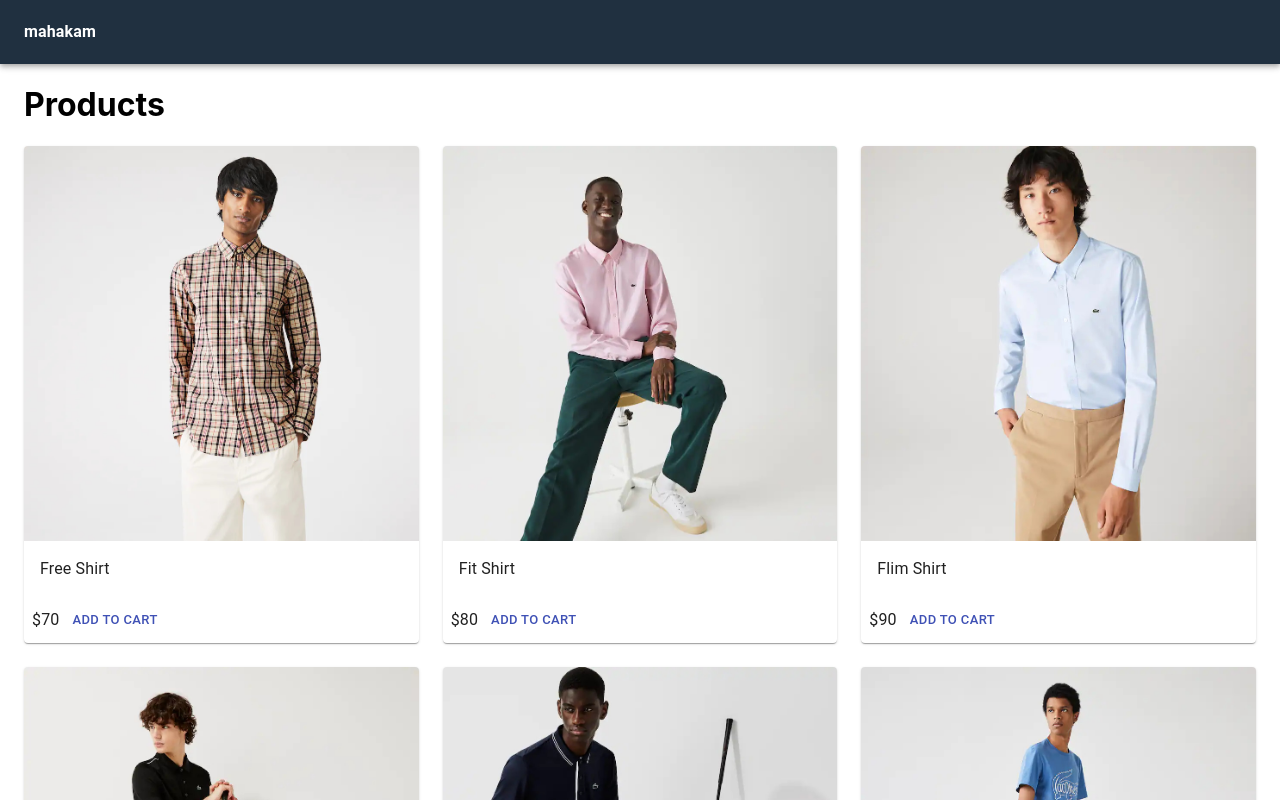
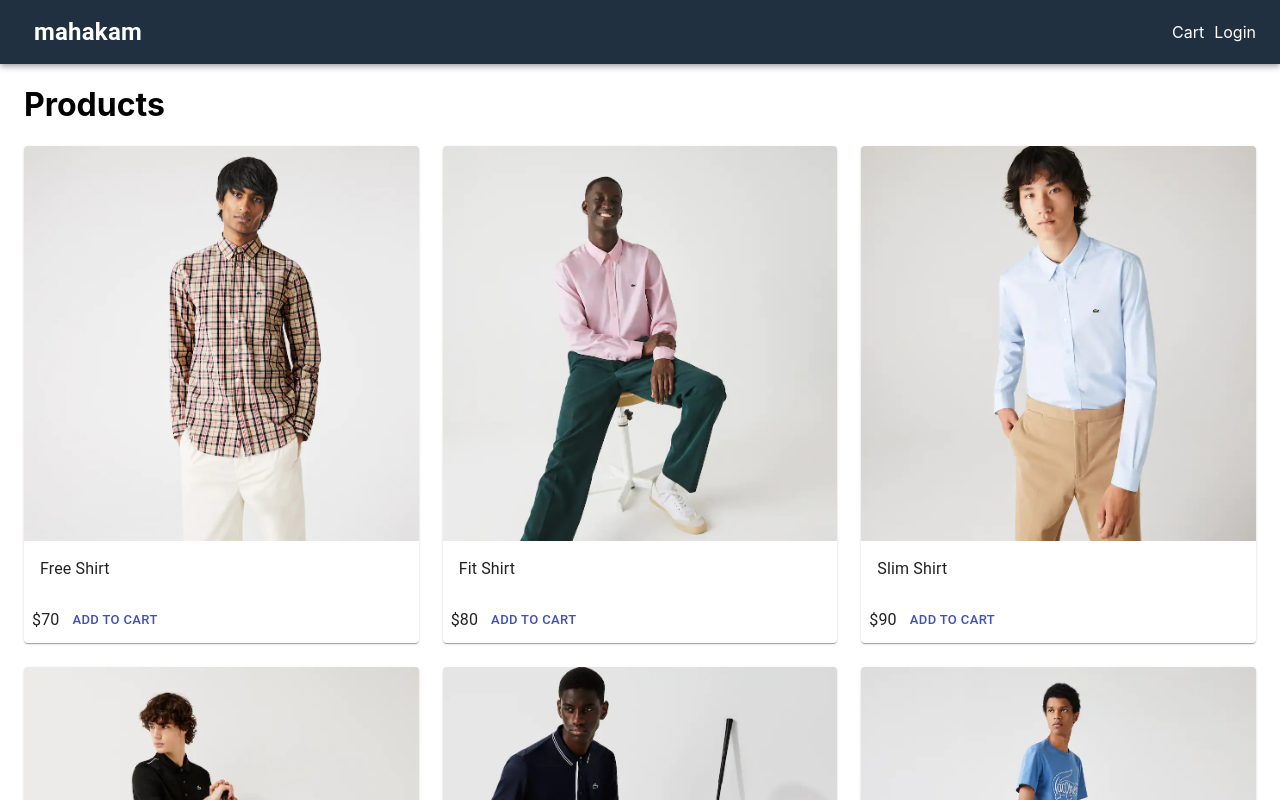
Before and after one commit to muhammadalgap/next-mahakam, a Next.js app: page / in a window 1280 px wide. Shown: the top 800 px of the page. Built offline with nearby package versions, Linux system fonts and the light colour scheme.

Commit message:
Add Header Link

```diff
--- a/components/Layout.js
+++ b/components/Layout.js
@@ -1,6 +1,7 @@
 import React from 'react'
 import Head from 'next/head'
-import { AppBar, Toolbar, Typography, Container } from '@material-ui/core'
+import NextLink from 'next/link'
+import { AppBar, Toolbar, Typography, Container, Link } from '@material-ui/core'
 import useStyles from '../utils/style'
 
 export default function Layout({ children }) {
@@ -13,7 +14,24 @@
       </Head>
       <AppBar position="static" className={classes.navbar}>
         <Toolbar>
-          <Typography><b>mahakam</b></Typography>
+          <NextLink href="/" passHref>
+            <Link>
+              <Typography className={classes.brand}><b>mahakam</b></Typography>
+            </Link>
+          </NextLink>
+          <div className={classes.grow}></div>
+          <div>
+            <NextLink href="/cart" passHref>
+              <Link>
+                Cart
+              </Link>
+            </NextLink>
+            <NextLink href="/login" passHref>
+              <Link>
+                Login
+              </Link>
+            </NextLink>
+          </div>
         </Toolbar>
       </AppBar>
       <Container className={classes.main}>
--- a/utils/data.js
+++ b/utils/data.js
@@ -23,7 +23,7 @@
       description: 'A popular shirt',
     },
     {
-      name: 'Flim Shirt',
+      name: 'Slim Shirt',
       category: 'Shirts',
       image: '/images/shirt3.jpg',
       price: 90,
--- a/utils/style.js
+++ b/utils/style.js
@@ -8,6 +8,13 @@
       marginLeft: 10,
     },
   },
+  brand: {
+    fontWeight: 'bold',
+    fontSize: '1.5rem',
+  },
+  grow: {
+    flexGrow: 1,
+  },
   main: {
     minHeight: '80vh',
   },
```
